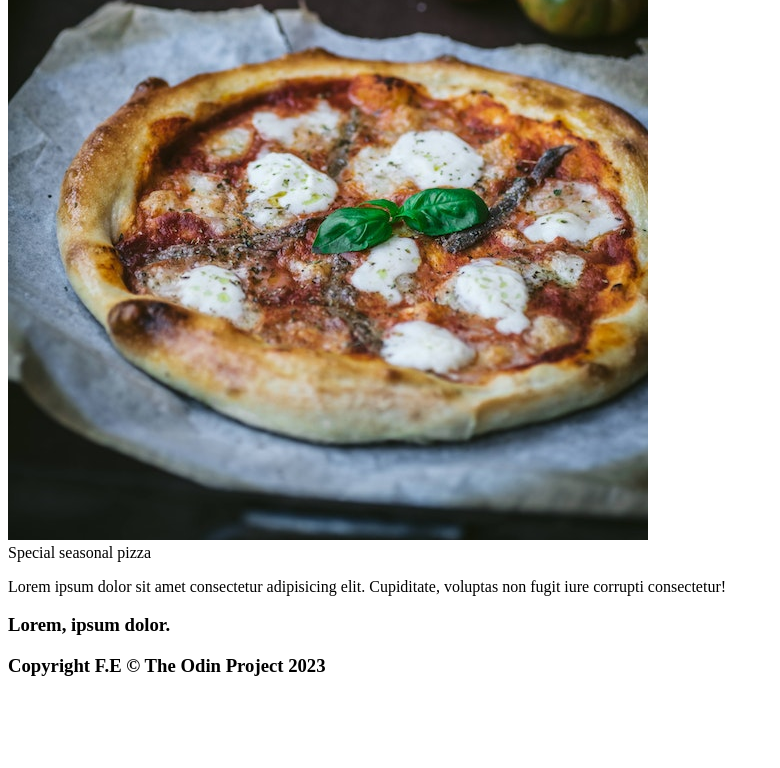
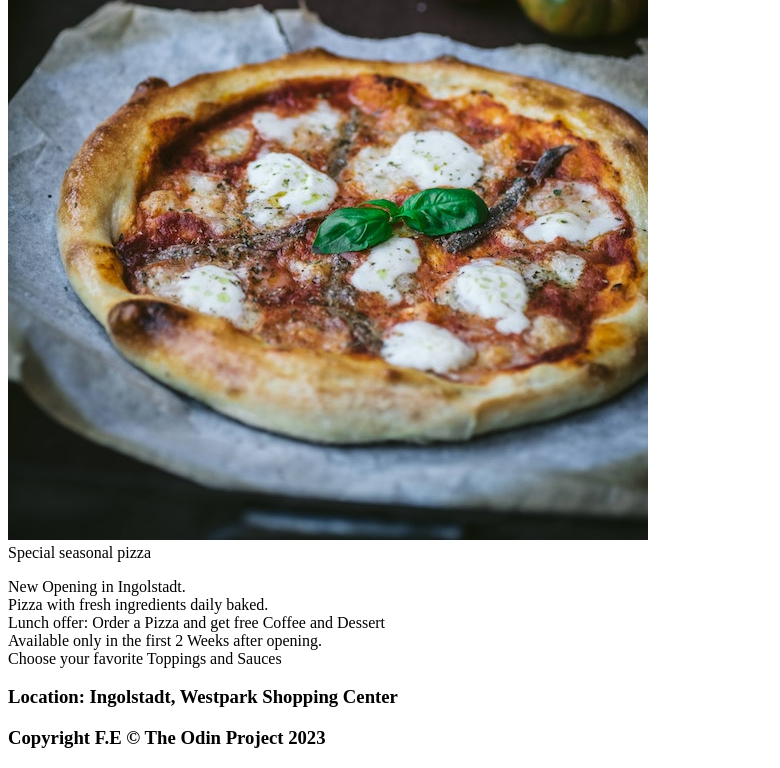
Before and after one commit to fatbardheminii/Pizzeria-TOP, a plain HTML site: page index.html in a window 1280 px wide. Shown: the part 2465-3233 px from the top of the page, without its empty margins (0-780 px from the left). Before the commit the page ends 3161 px from the top, so only its background shows below. Drawn offline with Linux system fonts and the light colour scheme.

Commit message:
Fill content in MessageCont
Content os MsgCont filled, 2 span elements for later styling in css

```diff
--- a/index.html
+++ b/index.html
@@ -49,10 +49,13 @@
       </div>
       <div class="message-container">
         <p class="message-para">
-          Lorem ipsum dolor sit amet consectetur adipisicing elit. Cupiditate,
-          voluptas non fugit iure corrupti consectetur!
+          New Opening in Ingolstadt. <br>
+          Pizza with fresh ingredients daily baked. <br>
+          <span>Lunch offer:</span> Order a Pizza and get free Coffee and Dessert <br>
+          Available only in the first 2 Weeks after opening. <br>
+          Choose your favorite Toppings and Sauces
         </p>
-        <h3>Lorem, ipsum dolor.</h3>
+        <h3><span>Location:</span> Ingolstadt, Westpark Shopping Center</h3>
       </div>
       <div class="order-container">
       </div>
```
